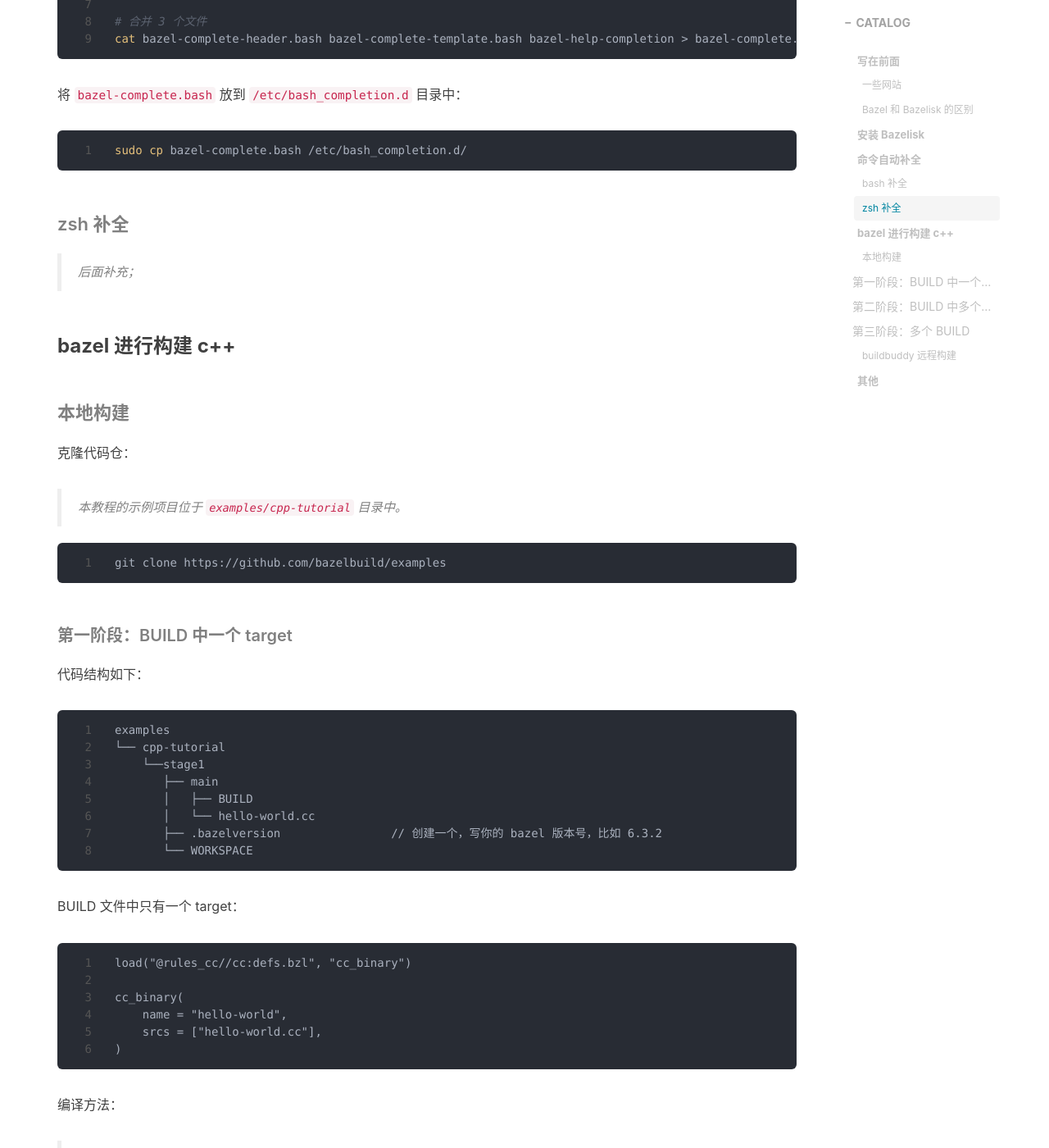
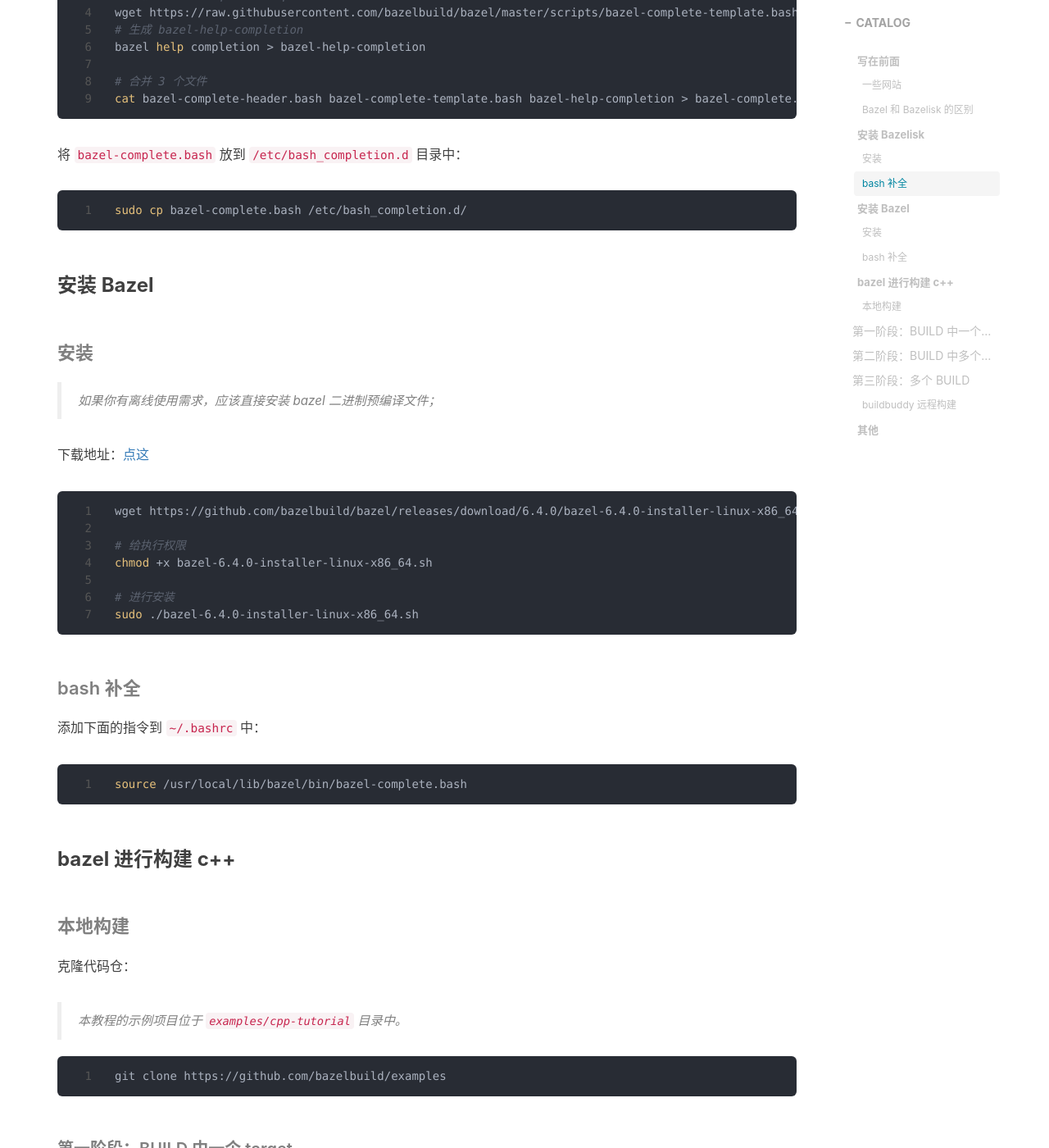
Before and after one commit to jvfan/bg, a Jekyll site: the page built from _posts/2023-09-17-bazel-的使用.md, in a window 1280 px wide and 1400 px high, scrolled down 2561 px. Shown: the whole window at 82% size. Built offline with Jekyll 4.4.1, drawn with Linux system fonts in a browser that asks for light colours; nearby versions of some CDN libraries; comment, search, counter and statistics services are not loaded; some of the changed text lies outside the part shown.

Commit message:
Update 2023-09-17-bazel-的使用.md

````diff
--- a/_posts/2023-09-17-bazel-的使用.md
+++ b/_posts/2023-09-17-bazel-的使用.md
@@ -30,6 +30,10 @@
   > Bazelisk 可以自动下载和切换到适合你的项目的 Bazel 版本，从而避免了版本兼容性问题。
 
 ### 安装 Bazelisk
+
+#### 安装
+
+> bazelisk 虽然是 google 推荐的 bazel 使用工具，但是它不能离线使用；
 
 通过 [Releases](https://github.com/bazelbuild/bazelisk) 发布页面下载相应平台的安装包进行安装。
 
@@ -85,8 +89,6 @@
 
 4. 使用对应版本的 bazel（真实的）时，bazel（实际是 bazelisk）会把传参原样转发；
 
-### 命令自动补全
-
 #### bash 补全
 
 生成 `bazel-complete.bash` 文件：
@@ -109,9 +111,31 @@
 sudo cp bazel-complete.bash /etc/bash_completion.d/
 ```
 
-#### zsh 补全
+### 安装 Bazel
 
-> 后面补充；
+#### 安装
+
+> 如果你有离线使用需求，应该直接安装 bazel 二进制预编译文件；
+
+下载地址：[点这](https://github.com/bazelbuild/bazel/releases)
+
+```shell
+wget https://github.com/bazelbuild/bazel/releases/download/6.4.0/bazel-6.4.0-installer-linux-x86_64.sh
+
+# 给执行权限
+chmod +x bazel-6.4.0-installer-linux-x86_64.sh
+
+# 进行安装
+sudo ./bazel-6.4.0-installer-linux-x86_64.sh
+```
+
+#### bash 补全
+
+添加下面的指令到 `~/.bashrc` 中：
+
+```shell
+source /usr/local/lib/bazel/bin/bazel-complete.bash
+```
 
 ### bazel 进行构建 c++
 
````
